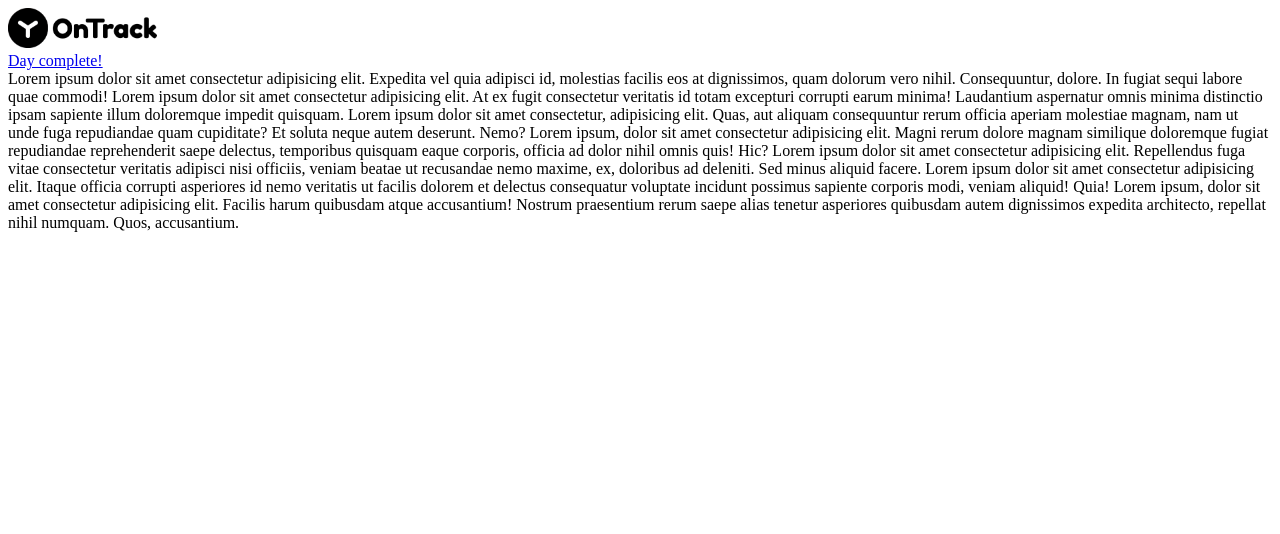
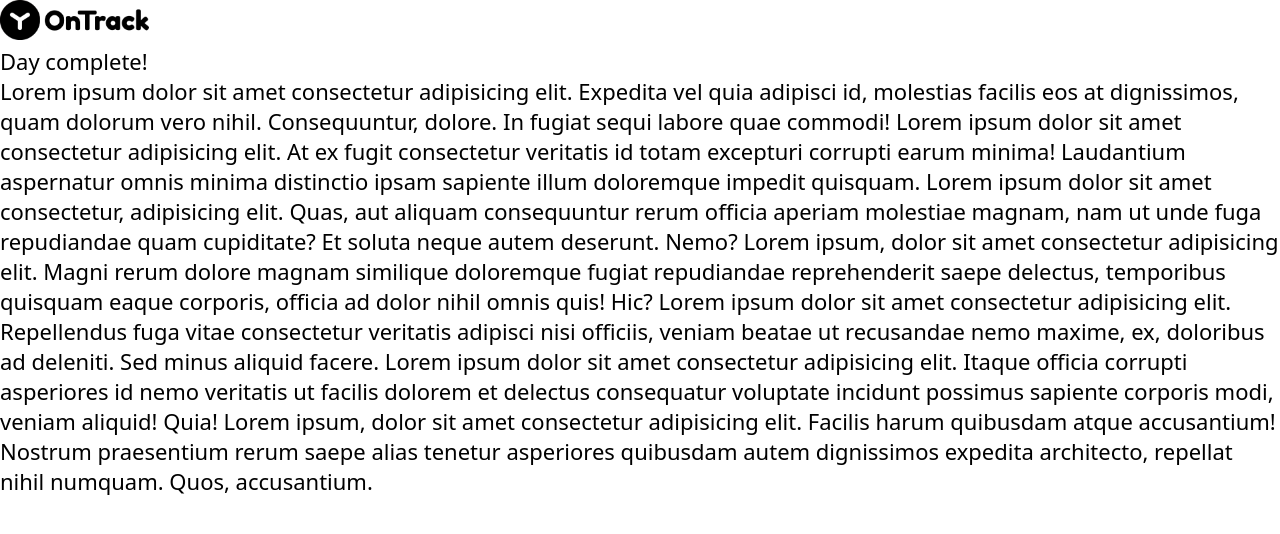
Before and after one commit to nikboxinbox/my_time, a Vue app: page / in a window 1280 px wide. Shown: the top 534 px of the page. Built offline with nearby package versions, Linux system fonts and the light colour scheme.

Commit message:
edit base styles: margin & + $shadow

```diff
--- a/src/css/main.scss
+++ b/src/css/main.scss
@@ -1,5 +1,23 @@
 @import './variables.scss';
 
+body {
+  font-family:
+    system-ui,
+    -apple-system,
+    BlinkMacSystemFont,
+    'Segoe UI',
+    Roboto,
+    Oxygen,
+    Ubuntu,
+    Cantarell,
+    'Open Sans',
+    'Helvetica Neue',
+    sans-serif;
+  font-size: 22px;
+  font-weight: 500;
+
+  margin: 0;
+}
 // #app {
 //   // max-width: 1280px;
 //   // margin: 0 auto;
@@ -8,11 +26,16 @@
 //   font-weight: normal;
 // }
 
-// a {
-//   text-decoration: none;
-//   // color: hsla(160, 100%, 37%, 1);
-//   transition: 0.4s;
-// }
+a {
+  text-decoration: none;
+  color: inherit;
+  transition: 0.4s;
+  display: contents;
+}
+
+.shadow {
+  box-shadow: 0px 4px 8px 0px $shadow;
+}
 
 // @media (hover: hover) {
 //   // a:hover {
--- a/src/css/variables.scss
+++ b/src/css/variables.scss
@@ -13,6 +13,7 @@ $color-5: #154711;
 $primary: $color-5;
 $secondary: $color-1;
 $accent: #9c27b0;
+$shadow: rgba(142, 141, 208, 0.16);
 
 $dark: $color-5;
 $dark-page: #121212;
```
